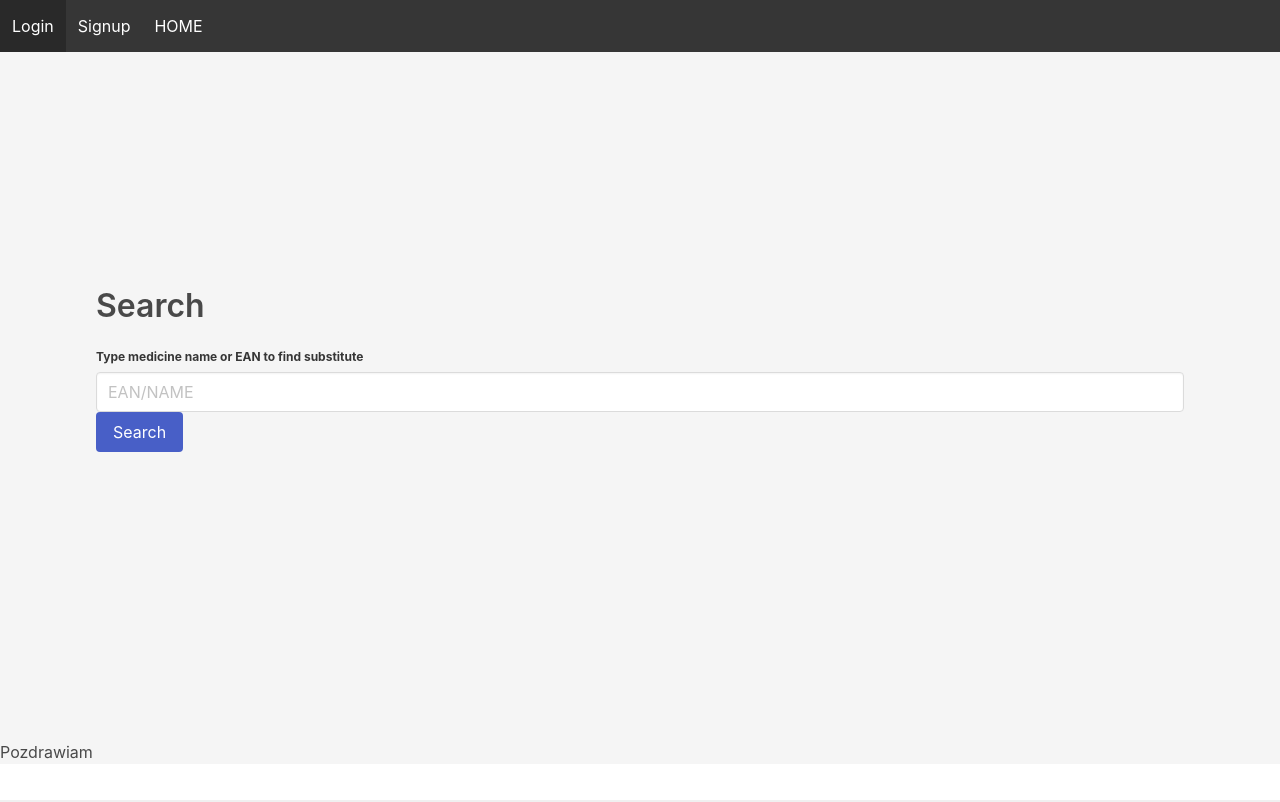
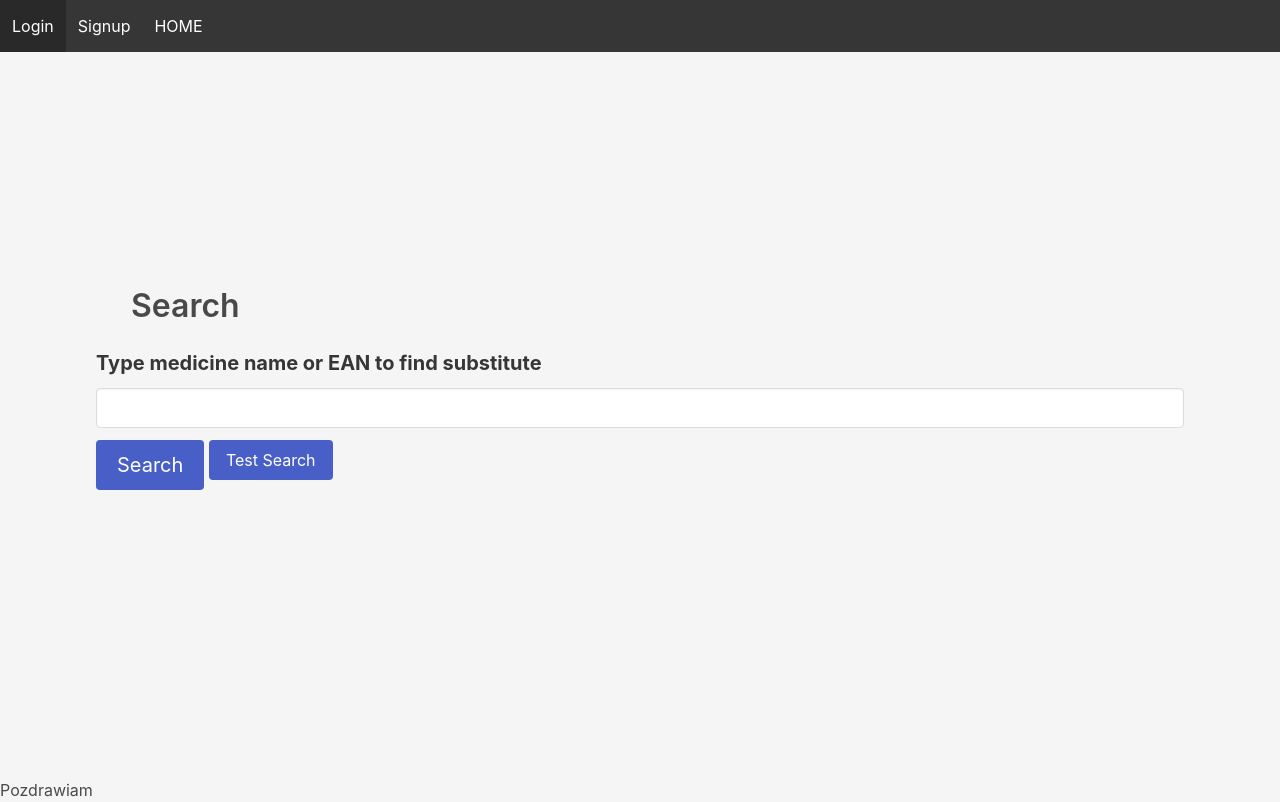
Before and after one commit to kgarbacinski/Medicine-Comparator, a Flask app: page / in a window 1280 px wide. Run offline with Flask 2, Linux system fonts and the light colour scheme; some libraries are stand-ins or nearby versions.

Commit message:
added new functionality and templates

```diff
--- /dev/null
+++ b/flask-app/flask_application/forms/forms.py
@@ -0,0 +1,25 @@
+from wtforms import StringField, PasswordField, SubmitField
+from wtforms.validators import Length, InputRequired
+from flask_wtf import FlaskForm
+
+
+class LoginForm(FlaskForm):
+    username = StringField('Username', validators=[InputRequired(), Length(min=5, max=20)])
+    password = StringField('Password', validators=[InputRequired(), Length(min=5, max=20)])
+    submit = SubmitField('Login')
+
+
+class RegisterForm(FlaskForm):
+    username = StringField('Username', validators=[InputRequired(), Length(min=5, max=20)])
+    password = PasswordField('Password', validators=[InputRequired(), Length(min=5, max=20)])
+    email = StringField('Email', validators=[InputRequired(), Length(max=50)])
+    token = StringField('Token', validators=[InputRequired(), Length(max=15)])
+    submit = SubmitField('Register')
+
+class SearchForm(FlaskForm):
+    medicine_to_search = StringField('Type medicine name or EAN to find substitute')
+    search = SubmitField('Search')
+
+
+class EditForm(FlaskForm):
+    edit_medicine = SubmitField('Edit')
--- a/flask-app/flask_application/main.py
+++ b/flask-app/flask_application/main.py
@@ -19,10 +19,11 @@ def create_app():
     LOGIN_MANAGER.init_app(app)
     LOGIN_MANAGER.login_message = "You're logged in succsesfully"
 
-    from .views import MainPage, SignupView, LoginView
+    from .views import MainPage, SignupView, LoginView, SearchView
     app.add_url_rule('/', view_func=MainPage.as_view('main_page', template_name='home.html'))
     app.add_url_rule('/signup', view_func=SignupView.as_view('signup', template_name='signup.html'))
     app.add_url_rule('/login', view_func=LoginView.as_view('login', template_name='login.html'))
+    app.add_url_rule('/table', view_func=SearchView.as_view('table', template_name='table.html'))
     create_database(app)
     return app
 
--- a/flask-app/flask_application/templates/home.html
+++ b/flask-app/flask_application/templates/home.html
@@ -8,21 +8,26 @@
         {% endfor %}
     {% endif %}
 {% endwith %}
-<p class="title">
+<p class="title" style="margin-left: 35px;">
     Search
 </p>
 
 <div class="container">
-    <form method="POST">
+    <form action="/search/" method="POST">
+        {{ form.hidden_tag() }}
         <div class="field">
-            <label class="label is-small">Type medicine name or EAN to find substitute</label>
-            <input class="input" type="text" placeholder="EAN/NAME">
+            {{ form.medicine_to_search.label(class_= "label is-medium") }}
+            <div class="field is-horizontal">
+            {{ form.medicine_to_search(class_= "input") }}
+            </div>
             <div class="field">
-                <p class="control">
-                    <button type="submit" class="button is-link -is-medium">
-                        Search
-                    </button>
-                </p>
+                <div class="alert alert alert-warning alert-dismissible">
+                    <p class="control">{{ form.search(class_="button is-link is-medium") }}
+                        <a class="button is-link" href="/table">
+                            Test Search
+                        </a>
+                    </p>
+                </div>
             </div>
         </div>
     </form>
--- a/flask-app/flask_application/templates/search.html
+++ /dev/null
@@ -1,5 +0,0 @@
-{% extends 'base.html'%}
-
-{% block title%}<title>result</title> {% endblock %}
-
-{% block content %}
--- a/flask-app/flask_application/views.py
+++ b/flask-app/flask_application/views.py
@@ -2,24 +2,8 @@ from flask import render_template, flash, redirect, url_for
 from flask.views import MethodView
 from flask_login import login_user
 from werkzeug.security import generate_password_hash, check_password_hash
-from wtforms import StringField, PasswordField, SubmitField
-from wtforms.validators import Length, InputRequired
-from flask_wtf import FlaskForm
 from .models import User, Token, register_user, update_token_status
-
-
-class LoginForm(FlaskForm):
-    username = StringField('Username', validators=[InputRequired(), Length(min=5, max=20)])
-    password = StringField('Password', validators=[InputRequired(), Length(min=5, max=20)])
-    submit = SubmitField('Login')
-
-
-class RegisterForm(FlaskForm):
-    username = StringField('Username', validators=[InputRequired(), Length(min=5, max=20)])
-    password = PasswordField('Password', validators=[InputRequired(), Length(min=5, max=20)])
-    email = StringField('Email', validators=[InputRequired(), Length(max=50)])
-    token = StringField('Token', validators=[InputRequired(), Length(max=15)])
-    submit = SubmitField('Register')
+from .forms.forms import LoginForm, RegisterForm, SearchForm, EditForm
 
 
 class MainPage(MethodView):
@@ -28,7 +12,8 @@ class MainPage(MethodView):
         self.template_name = template_name
 
     def dispatch_request(self):
-        return render_template(self.template_name)
+        form = SearchForm()
+        return render_template(self.template_name, form=form)
 
 
 class LoginView(MethodView):
@@ -74,3 +59,18 @@ class SignupView(MethodView):
     def get(self):
         form = RegisterForm()
         return render_template(self.template_name, form=form)
+
+
+class SearchView(MethodView):
+    def __init__(self, template_name):
+        self.template_name = template_name
+
+
+    def post(self):
+        form = SearchForm()
+        if form.validate_on_submit():
+            medicine = form.medicine_to_search.data
+
+    def get(self):
+        form = EditForm()
+        return render_template(self.template_name, form=form)
```
Also changed, not shown: flask-app/flask_application/models.py (+5 -3 lines), flask-app/flask_application/templates/table.html (added, +30 -0 lines), flask-app/flask_application/tests/database_test.py (+3 -5 lines), flask-app/flask_application/forms/__init__.py (added).
